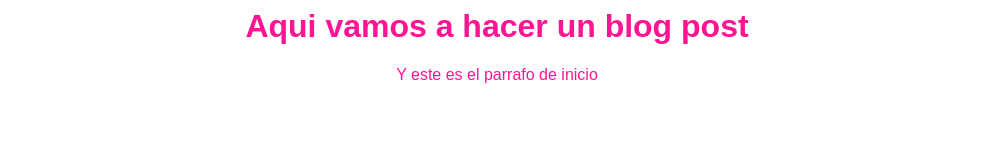
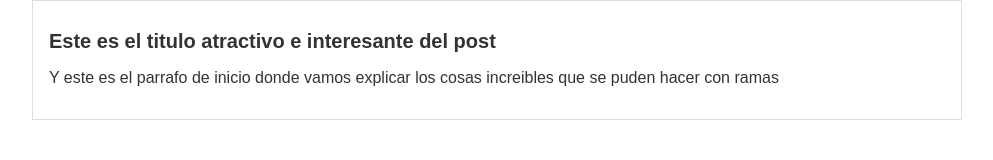
Before and after one commit to sdtsnake/hyperblog, a plain HTML site: page index.html in a window 1280 px wide. Shown: the whole page, without its empty margins (143-1136 px from the left). Drawn offline with Linux system fonts and the light colour scheme.

Commit message:
commit al master del blog

```diff
--- a/css/estilos.css
+++ b/css/estilos.css
@@ -1,7 +1,22 @@
 body
 {
-    color: deeppink;
-    text-align: center;
+    color: #333;
+    text-align: left;
     font-family: Arial, Helvetica, sans-serif;
+    font-size: 16px;
+    margin: 0;
+    padding: 0;
 
 }
+#container
+{
+    width: 70%;
+    padding: 1em;
+    text-align: left;
+    border: 1px solid #DDD;
+    margin: 0 auto;
+}
+#container h1
+{
+    font-size: 20px;
+}
--- a/index.html
+++ b/index.html
@@ -3,8 +3,12 @@
         <title>El titulo del post</title>
         <link rel="stylesheet" href="css/estilos.css">
         <body>
-            <h1>Aqui vamos a hacer un blog post</h1>
-            <p>Y este es el parrafo de inicio</p>
+            <div id="container">
+                <div id="post">
+                    <h1>Este es el titulo atractivo e interesante del post</h1>
+                    <p>Y este es el parrafo de inicio donde vamos  explicar los cosas increibles que se puden hacer con ramas</p>
+                </div>
+            </div>
         </body>
     </head>
 </html>
```
